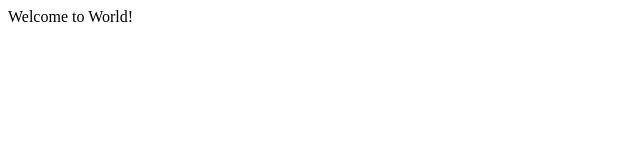
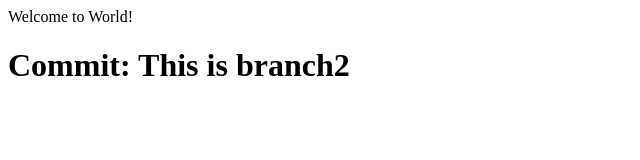
Before and after one commit to to4sn1311/conflict-demo-3, a plain HTML site: page index.html in a window 1280 px wide. Shown: the whole page, without its empty margins (0-640 px from the left). Drawn offline with Linux system fonts and the light colour scheme.

Commit message:
update index.html

```diff
--- a/index.html
+++ b/index.html
@@ -7,5 +7,6 @@
   </head>
   <body>
     Welcome to World!
+    <h1>Commit: This is branch2</h1>
   </body>
 </html>
```
